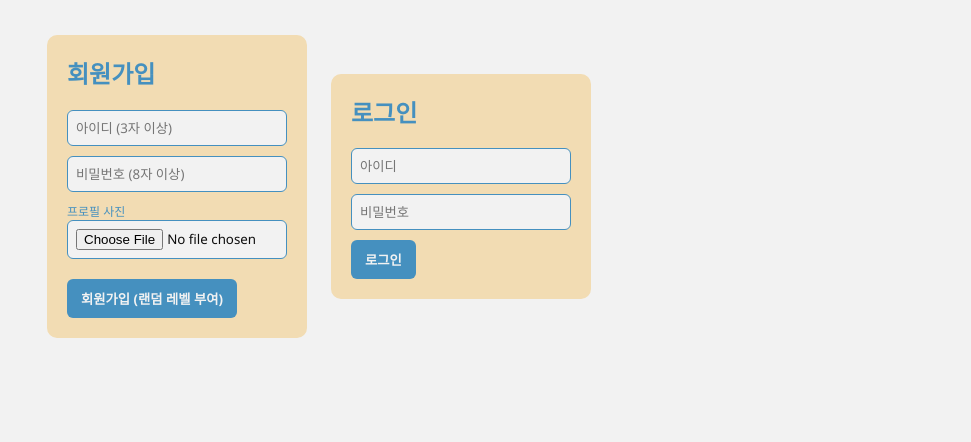
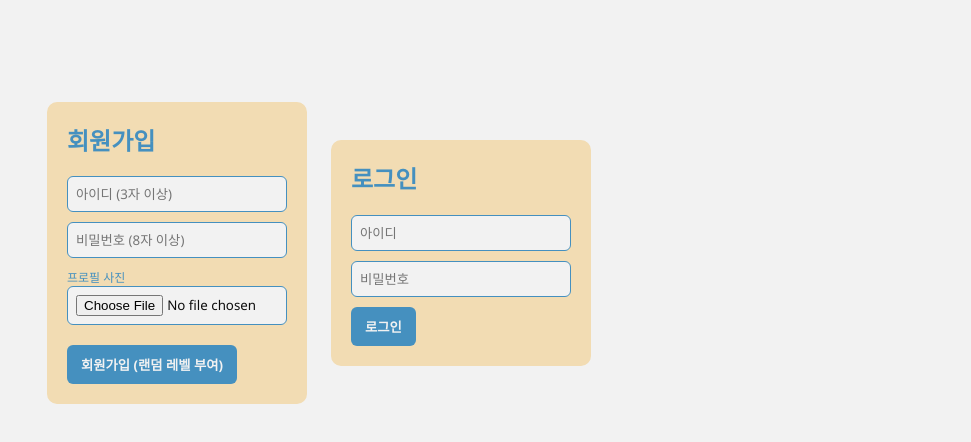
Before and after one commit to Dwina-Rayst/MBDR, a website: page public/index.html in a window 1280 px wide. Shown: the part 92-534 px from the top of the page, without its empty margins (309-1280 px from the left). Drawn offline with nearby package versions, Linux system fonts and the light colour scheme; no server answers.

Commit message:
Update index.html

```diff
--- a/public/index.html
+++ b/public/index.html
@@ -15,7 +15,7 @@
     <button id="mute-btn">🔊 BGM</button>
   </header>
 
-  <section id="auth-screen" style="justify-content: center; align-items: center;">
+  <section id="auth-screen" style="display: flex; flex-direction: row; justify-content: center; align-items: center; min-height: 500px;">
     <div class="auth-box">
       <h2>회원가입</h2>
       <form id="signup-form">
```
